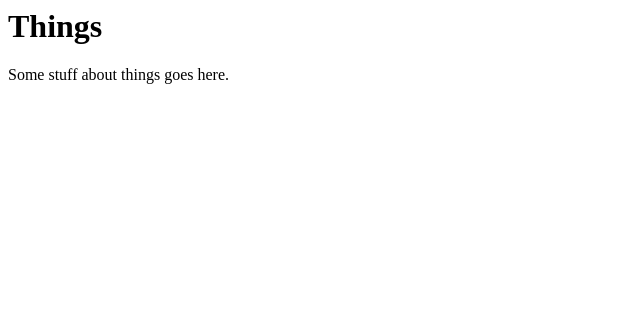
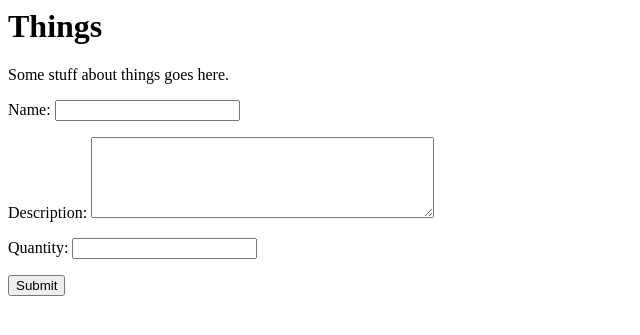
Before and after one commit to KCL-SEG/things-2-ahmadramadan0, a Django app: template things/templates/home.html in a window 1280 px wide. Shown: the top 335 px of the page, without its empty margins (0-640 px from the left). Run offline with Django 3.2, Linux system fonts and the light colour scheme; the template is opened without the code that fills it: values that come from a table or form of the project are taken from there, others are empty.

Commit message:
Complete tasks

```diff
--- a/things/forms.py
+++ b/things/forms.py
@@ -1,3 +1,12 @@
 """Forms of the project."""
+from django import forms
+from .models import Thing  # Import the Thing model
 
-# Create your forms here.
+class ThingForm(forms.ModelForm):
+    class Meta:
+        model = Thing
+        fields = ['name', 'description', 'quantity']
+        widgets = {
+            'description': forms.Textarea(attrs={'cols': 40, 'rows': 5}),
+            'quantity': forms.NumberInput()
+        }
--- a/things/templates/home.html
+++ b/things/templates/home.html
@@ -7,5 +7,14 @@
     Things
   </h1>
   <p>Some stuff about things goes here.</p>
+
+  <!-- Form Starts Here -->
+  <form method="post">
+    {% csrf_token %}
+    {{ form.as_p }}
+    <button type="submit">Submit</button>
+  </form>
+  <!-- Form Ends Here -->
+
 </body>
 </html>
```
Also changed, not shown: things/views.py (+10 -1 lines).
